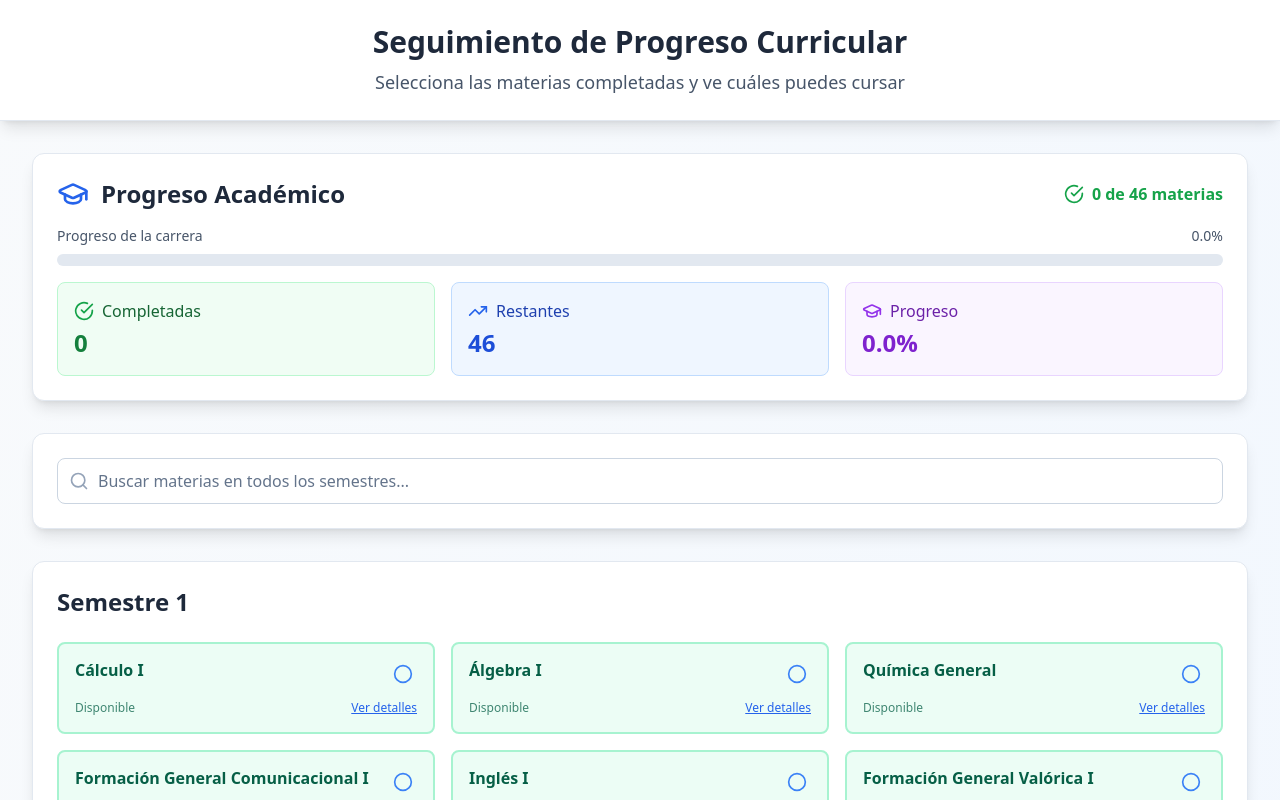
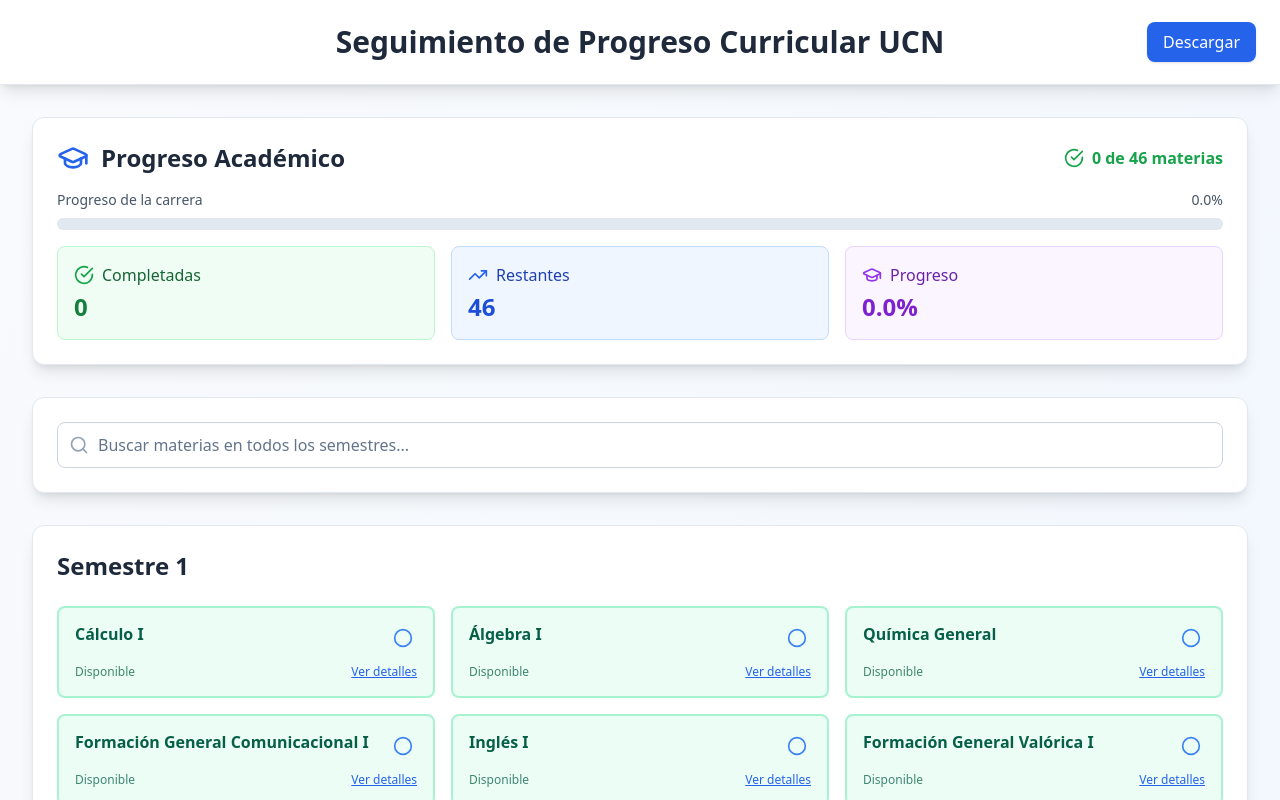
Before and after one commit to Mayisus06/Malla_Curricular_ingeneria_informatica_ucn, a React (Vite) app: page / in a window 1280 px wide. Shown: the top 800 px of the page. Built offline with nearby package versions, Linux system fonts and the light colour scheme.

Commit message:
portada y boton
portada y boton descarga a mejorar

```diff
--- a/package.json
+++ b/package.json
@@ -10,6 +10,7 @@
     "preview": "vite preview"
   },
   "dependencies": {
+    "jspdf": "^3.0.1",
     "lucide-react": "^0.344.0",
     "react": "^18.3.1",
     "react-dom": "^18.3.1"
--- a/src/App.tsx
+++ b/src/App.tsx
@@ -1,4 +1,5 @@
 import React, { useState } from 'react';
+import jsPDF from "jspdf";
 import SubjectGrid from './components/SubjectGrid';
 import SubjectModal from './components/SubjectModal';
 import SearchBar from './components/SearchBar';
@@ -54,14 +55,60 @@ function App() {
   return (
     <div className="min-h-screen bg-gradient-to-br from-slate-50 to-blue-50">
       {/* Header */}
-      <header className="bg-white shadow-lg border-b border-slate-200">
-        <div className="max-w-7xl mx-auto px-4 sm:px-6 lg:px-8 py-6">
-          <h1 className="text-3xl font-bold text-slate-800 text-center">
-            Seguimiento de Progreso Curricular
+      <header className="bg-white shadow-lg border-b border-slate-200 relative">
+        <div className="max-w-7xl mx-auto px-4 sm:px-6 lg:px-8 py-6 flex items-center justify-center">
+          <h1 className="text-3xl font-bold text-slate-800 text-center flex-1">
+            Seguimiento de Progreso Curricular UCN
           </h1>
-          <p className="text-slate-600 text-center mt-2 text-lg">
-            Selecciona las materias completadas y ve cuáles puedes cursar
-          </p>
+          {/* Botón Descargar */}
+          <button
+            className="absolute right-6 top-1/2 -translate-y-1/2 bg-blue-600 hover:bg-blue-700 text-white px-4 py-2 rounded-lg shadow transition"
+            onClick={() => {
+              const total = getAllSubjects().length;
+              const completadas = Array.from(completedSubjects);
+              const porcentaje = total === 0 ? 0 : Math.round((completadas.length / total) * 100);
+
+              const materias = completadas.map(name => {
+                const subject = getAllSubjects().find(s => s.name === name);
+                return {
+                  nombre: name,
+                  prerequisitos: subject?.prerequisites || [],
+                  disponible: isSubjectAvailable(subject!) ? "Sí" : "No"
+                };
+              });
+
+              // Crear PDF
+              const doc = new jsPDF();
+              doc.setFontSize(18);
+              doc.text("Seguimiento de Progreso Curricular UCN", 14, 18);
+
+              doc.setFontSize(12);
+              doc.text("Resumen:", 14, 30);
+              doc.text(`Total de materias: ${total}`, 14, 38);
+              doc.text(`Completadas: ${completadas.length}`, 14, 44);
+              doc.text(`Porcentaje: ${porcentaje}%`, 14, 50);
+
+              doc.text("Materias completadas:", 14, 62);
+
+              let y = 70;
+              materias.forEach((mat, idx) => {
+                doc.text(
+                  `${idx + 1}. ${mat.nombre} | Prerrequisitos: ${mat.prerequisitos.join(", ") || "Ninguno"} | Disponible: ${mat.disponible}`,
+                  14,
+                  y
+                );
+                y += 8;
+                if (y > 270) {
+                  doc.addPage();
+                  y = 20;
+                }
+              });
+
+              doc.save("progreso_curricular_ucn.pdf");
+            }}
+          >
+            Descargar
+          </button>
         </div>
       </header>
 
@@ -112,6 +159,17 @@ function App() {
           onClose={handleCloseModal}
         />
       )}
+
+      {/* Footer personalizado */}
+      <footer className="mt-12 mb-4 flex flex-col items-center text-slate-600">
+        <div className="flex items-center space-x-2">
+          <span className="text-2xl">📧</span>
+          <span className="text-base">jean.garnica@alumnos.ucn.cl</span>
+        </div>
+        <div className="mt-1 text-sm text-center">
+          Ingeniería en Computación e Informática - Universidad Católica del Norte
+        </div>
+      </footer>
     </div>
   );
 }
```
Also changed, not shown: 1 other file (tests, documents, lock files or other folders).
